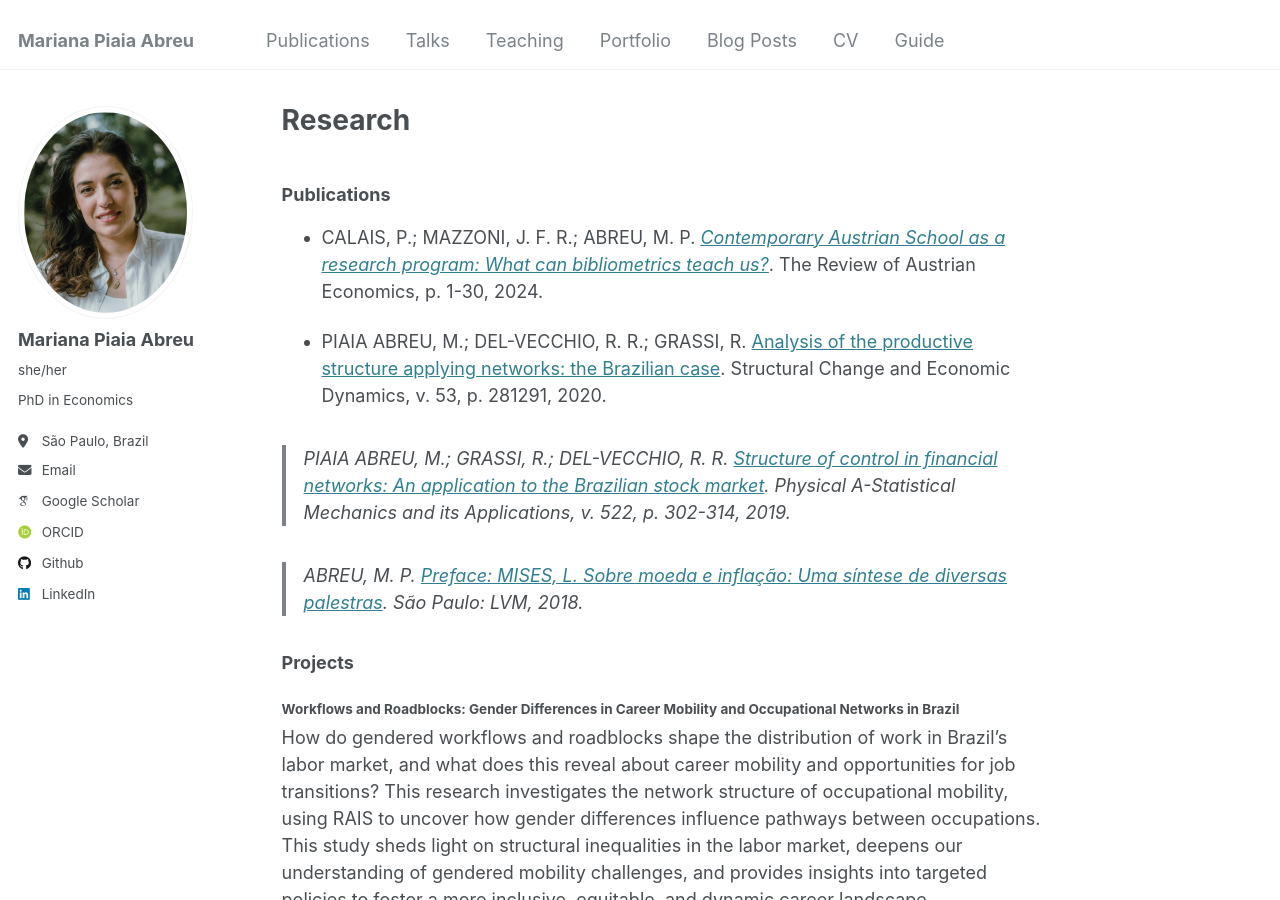
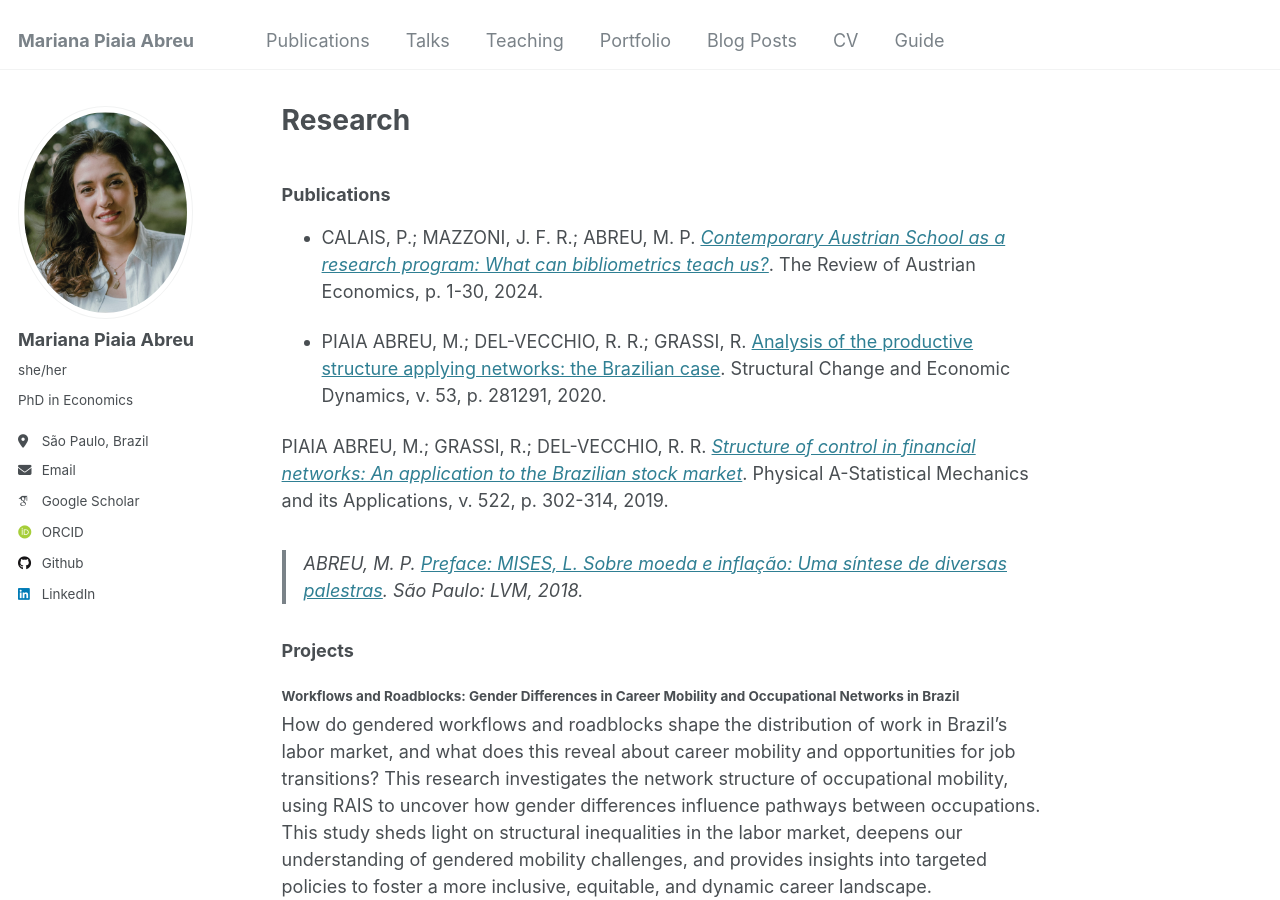
Before and after one commit to piaiaabreu/piaiaabreu.github.io, a Jekyll site: the page built from _pages/publications.md, in a window 1280 px wide and 900 px high. Built offline with Jekyll 4.4.1, drawn with Linux system fonts in a browser that asks for light colours; some web fonts are replaced.

```diff
--- a/_pages/publications.md
+++ b/_pages/publications.md
@@ -13,7 +13,7 @@ redirect_from:
 
 * PIAIA ABREU, M.; DEL-VECCHIO, R. R.; GRASSI, R. [Analysis of the productive structure applying networks: the Brazilian case](https://doi.org/10.1016/j.strueco.2020.03.005). Structural Change and Economic Dynamics, v. 53, p. 281291, 2020.
 
-> PIAIA ABREU, M.; GRASSI, R.; DEL-VECCHIO, R. R. _[Structure of control in financial networks: An application to the Brazilian stock market](https://doi.org/10.1016/j.physa.2019.01.084)_. Physical A-Statistical Mechanics and its Applications, v. 522, p. 302-314, 2019.
+PIAIA ABREU, M.; GRASSI, R.; DEL-VECCHIO, R. R. _[Structure of control in financial networks: An application to the Brazilian stock market](https://doi.org/10.1016/j.physa.2019.01.084)_. Physical A-Statistical Mechanics and its Applications, v. 522, p. 302-314, 2019.
 
 > ABREU, M. P. [Preface: MISES, L. Sobre moeda e inflação: Uma síntese de diversas palestras](https://www.amazon.com.br/Sobre-moeda-infla%C3%A7%C3%A3o-diversas-palestras/dp/8593751636). São Paulo: LVM, 2018.
 
```
